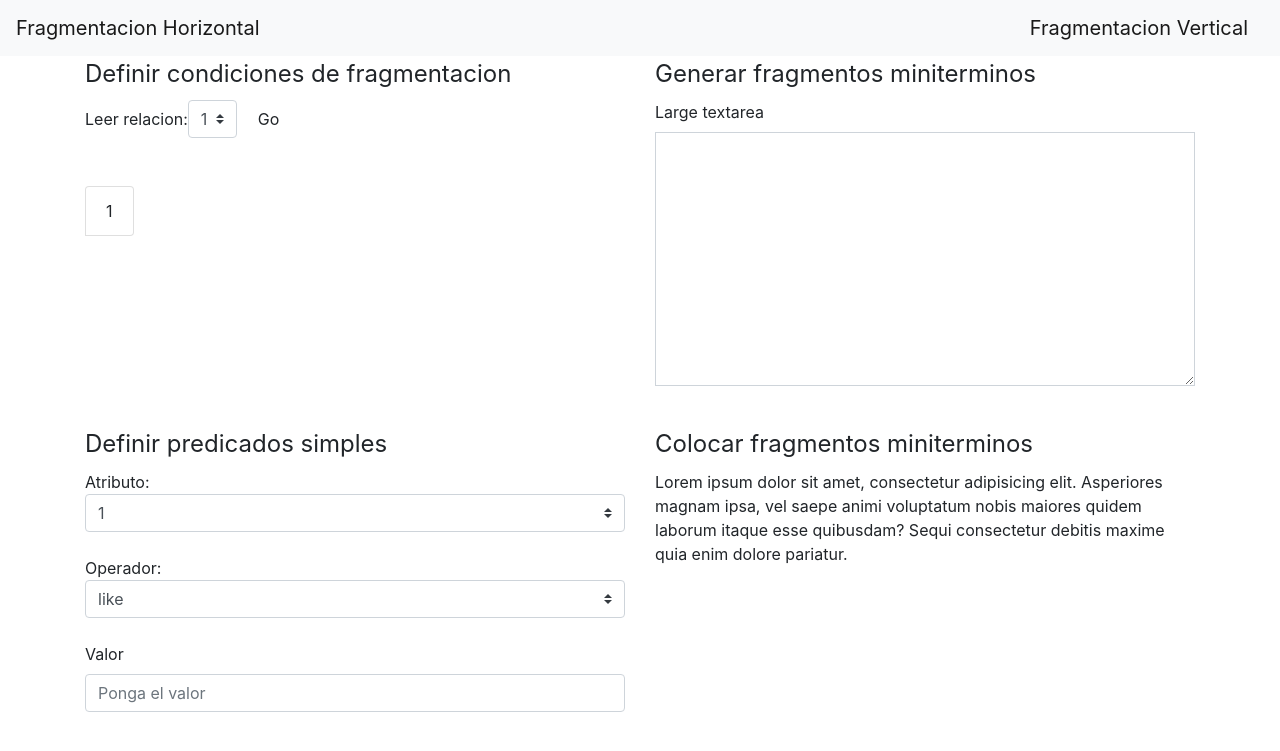
After one commit to Ang3lino/ddb-project, a Flask app: template templates/horizontal.html in a window 1280 px wide. The commit adds this page. Shown: the top 751 px of the page. Run offline with Flask 2, Linux system fonts and the light colour scheme; the template is opened without the code that fills it: most values are stand-ins (such as "Sample title", 1, 10 or a date in 2020); some libraries are stand-ins or nearby versions.

Commit message:
3 grids de 4

```diff
--- a/main.py
+++ b/main.py
@@ -1,10 +1,35 @@
-from flask import Flask, render_template
+from flask import Flask, render_template, request
 
 app = Flask(__name__)
 
-@app.route('/')
-def index():
-    return render_template('index.html')
+
+from flaskext.mysql import MySQL
+
+# https://stackoverflow.com/questions/9845102/using-mysql-in-flaromk
+mysql = MySQL()
+app.config['MYSQL_DATABASE_USER'] = 'root'
+app.config['MYSQL_DATABASE_PASSWORD'] = 'root'
+app.config['MYSQL_DATABASE_DB'] = 'see'
+app.config['MYSQL_DATABASE_HOST'] = 'localhost'
+mysql.init_app(app)
+
+conn = mysql.connect()
+cursor = conn.cursor()
+
+
+@app.route('/', methods=['GET', 'POST'])
+def horizontal():
+    cursor.execute("SHOW TABLES")
+    relations = cursor.fetchall() # tuple of tuples
+
+    relation_sel = request.form.get('sel-relation')
+    if relation_sel != None:
+        cursor.execute("DESC {}".format(relation_sel))
+        relation_attr = cursor.fetchall()
+        return render_template('horizontal.html', relations=relations,
+            relation_attr=relation_attr)
+    return render_template('horizontal.html', relations=relations,
+        relation_attr=False)
 
 if __name__ == "__main__":
     app.run(debug=True)
--- a/templates/base.html
+++ b/templates/base.html
@@ -17,8 +17,8 @@
     <!-- As a heading -->
     <nav class="navbar navbar-light bg-light">
         <!-- the argument for url_for must be the name of the decorated function -->
-        <a class="navbar-brand mb-0 " href="{{ url_for('index') }}">Fragmentacion Horizontal </a>
-        <a class="navbar-brand mb-0 " href="{{ url_for('index') }}">Fragmentacion Vertical </a>
+        <a class="navbar-brand mb-0 " href="{{ url_for('horizontal') }}">Fragmentacion Horizontal </a>
+        <a class="navbar-brand mb-0 " href="{{ url_for('horizontal') }}">Fragmentacion Vertical </a>
     </nav>
 
     {% block content %}
--- /dev/null
+++ b/templates/horizontal.html
@@ -0,0 +1,96 @@
+{% extends "base.html" %}
+
+{% block content %}
+
+<div class="container">
+    <div class="row">
+        <!-- cell (0, 0) ============================================ -->
+        <div class="col">
+            <legend>Definir condiciones de fragmentacion</legend>
+
+            <form class="form-inline" method="POST" action="{{ url_for('horizontal') }}">
+
+                Leer relacion:
+
+                <select name="sel-relation" id="" class="custom-select mr-sm-2">
+                    <!-- <option value="a">a</option> -->
+                    {% for r in relations %}
+                    <option value="{{ r.0 }}">{{ r.0 }}</option>
+                    {% endfor %}
+                </select>
+                <button type="submit" class="btn btn-default">Go</button>
+            </form>
+
+            <br>
+            <br>
+
+            <div class="container-fluid">
+                <div class="row flex-row flex-nowrap">
+                    <ul class="list-group list-group-horizontal">
+                        <!-- <li class="list-group-item">Cras justo odio</li> -->
+                        {% for r in relations %}
+                        <li class="list-group-item">{{ r.0 }}</option>
+                            {% endfor %}
+                    </ul>
+                </div>
+            </div>
+        </div>
+
+        <!-- cell (0, 1) ============================================ -->
+        <div class="col">
+            <legend>Generar fragmentos miniterminos</legend>
+            <div class="form-group">
+                <label for="exampleFormControlTextarea1">Large textarea</label>
+                <textarea class="form-control rounded-0" id="exampleFormControlTextarea1" rows="10"></textarea>
+            </div>
+        </div>
+    </div>
+
+    <br>
+
+    <div class="row">
+        <!-- cell (1, 0) ====================================================== -->
+        <div class="col">
+            <legend>Definir predicados simples</legend>
+
+            Atributo:
+            <select class="custom-select mr-sm-2">
+                <!-- <option value="a">a</option> -->
+                {% if relation_attr %}
+                {% for attr in relation_attr %}
+                <option value="{{attr.0}}">{{attr.0}}</option>
+                {% endfor %}
+                {% endif %}
+            </select>
+
+            <br>
+            <br>
+
+            Operador:
+            <select class="custom-select mr-sm-2">
+                <!-- <option value="a">a</option> -->
+                <option value="like">like</option>
+                <option value="=">=</option>
+                <option value="<">
+                    <</option> <option value="<=">
+                        <=</option> <option value=">">>
+                </option>
+                <option value="!=">!=</option>
+            </select>
+
+            <br>
+            <br>
+
+            <label for="inputValue">Valor </label>
+            <input type="text" class="form-control" id="inputValue" placeholder="Ponga el valor">
+
+        </div>
+        <div class="col">
+            <legend>Colocar fragmentos miniterminos</legend>
+            Lorem ipsum dolor sit amet, consectetur adipisicing elit. Asperiores magnam ipsa, vel saepe animi voluptatum
+            nobis maiores quidem laborum itaque esse quibusdam? Sequi consectetur debitis maxime quia enim dolore
+            pariatur.
+        </div>
+    </div>
+</div>
+{% endblock %}
```
